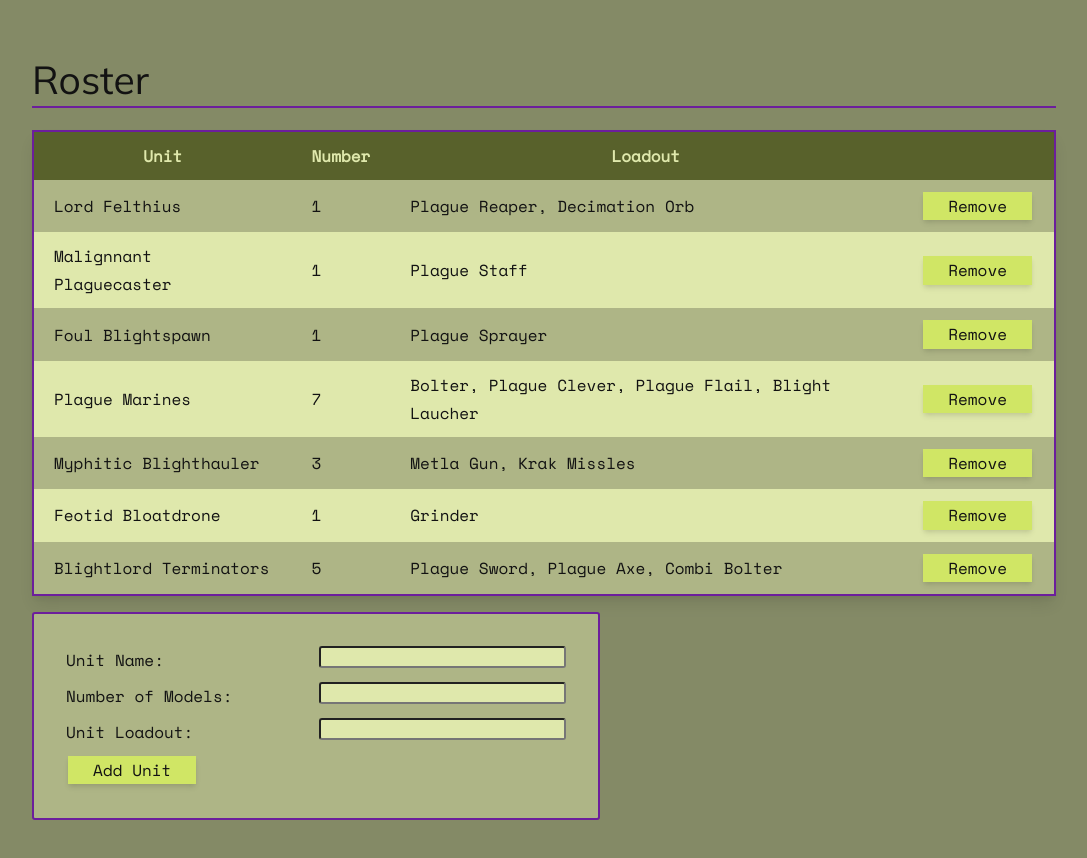
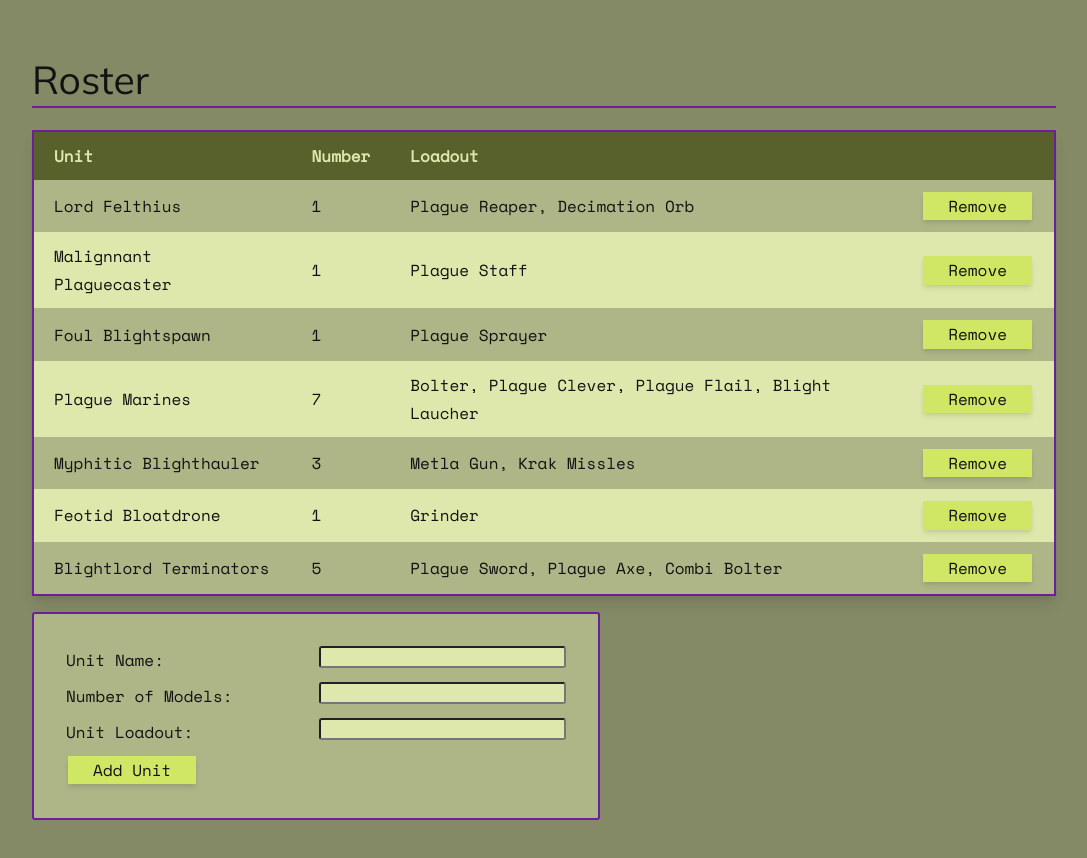
Before and after one commit to Naokotani/Naokotani.github.io, a plain HTML site: page index.html in a window 1280 px wide. Shown: the part 4500-5358 px from the top of the page, without its empty margins (96-1183 px from the left). Drawn offline with nearby package versions, Linux system fonts and the light colour scheme; a web font is replaced by a local one.

Commit message:
Fixed table alignment

```diff
--- a/index.html
+++ b/index.html
@@ -134,12 +134,14 @@ They stalk forward with guns blazing, mercilessly mowing down rank after rank of
 			<h2 class="underline" id="roster">Roster</h2>
 			<div class="grid aside-right">
 				<table>
+					<thead>
 					<tr class="header">
 						<th>Unit</td>
 						<th>Number</td>
-						<th>Loadout</td>
-						<th></td>
+						<th colspan="2">Loadout</td>
 					</tr>
+					</thead>
+					<tbody>
 						<tr class="beige">
 							<td>Lord Felthius</td>
 							<td>1</td>
@@ -182,6 +184,7 @@ They stalk forward with guns blazing, mercilessly mowing down rank after rank of
 							<td>Plague Sword, Plague Axe, Combi Bolter</td>
 							<td><button>Remove</button></td>
 						</tr>
+					</tbody>
 				</table>
 				<div>
 					<form class="unit-form card">
--- a/styles.css
+++ b/styles.css
@@ -27,7 +27,7 @@
   --headerHeight: 5rem;
   --containerPadding: 10%;
 
-  /*Elevations*/
+  /*Elevations inpriation from material UI*/
   --level-1: 0 1px 3px 0 rgba(0, 0, 0, 0.1), 0 1px 2px 0 rgba(0, 0, 0, 0.06);
   --level-2: 0 4px 6px -1px rgba(0, 0, 0, 0.1), 0 2px 4px -1px rgba(0, 0, 0, 0.06);
   --level-3: 0 10px 15px -3px rgba(0, 0, 0, 0.1), 0 4px 6px -2px rgba(0, 0, 0, 0.05);
@@ -141,6 +141,10 @@ table {
 td,
 th {
   padding: 10px 20px;
+}
+
+th {
+  text-align: left;
 }
 
 tr.header {
```
Lines whose indentation alone changed are shown as unchanged.
